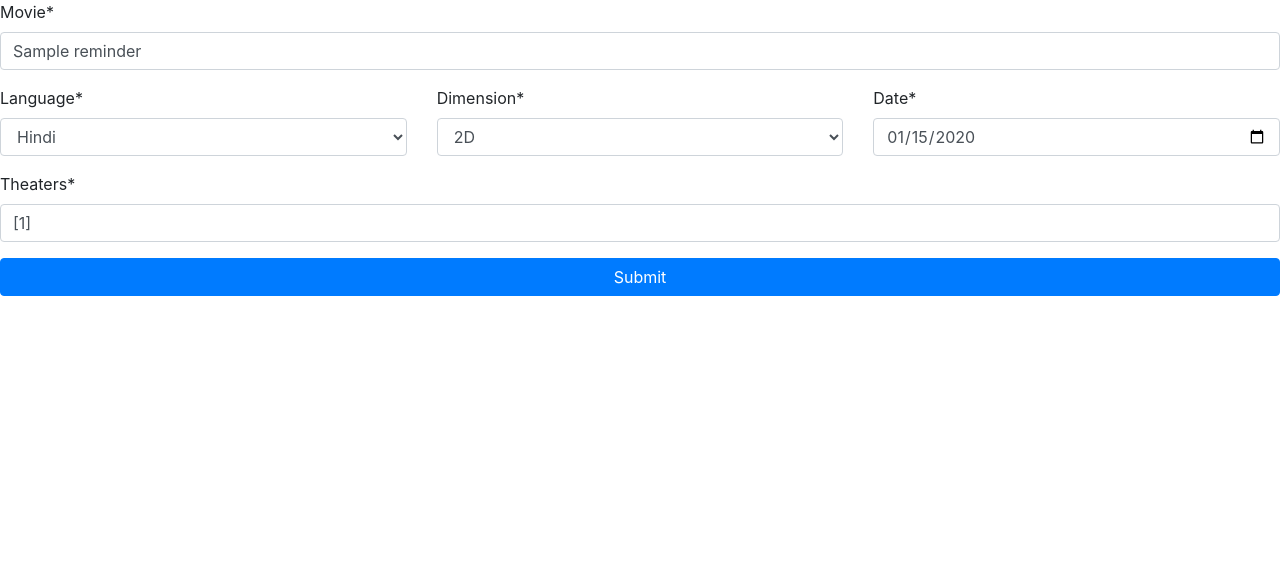
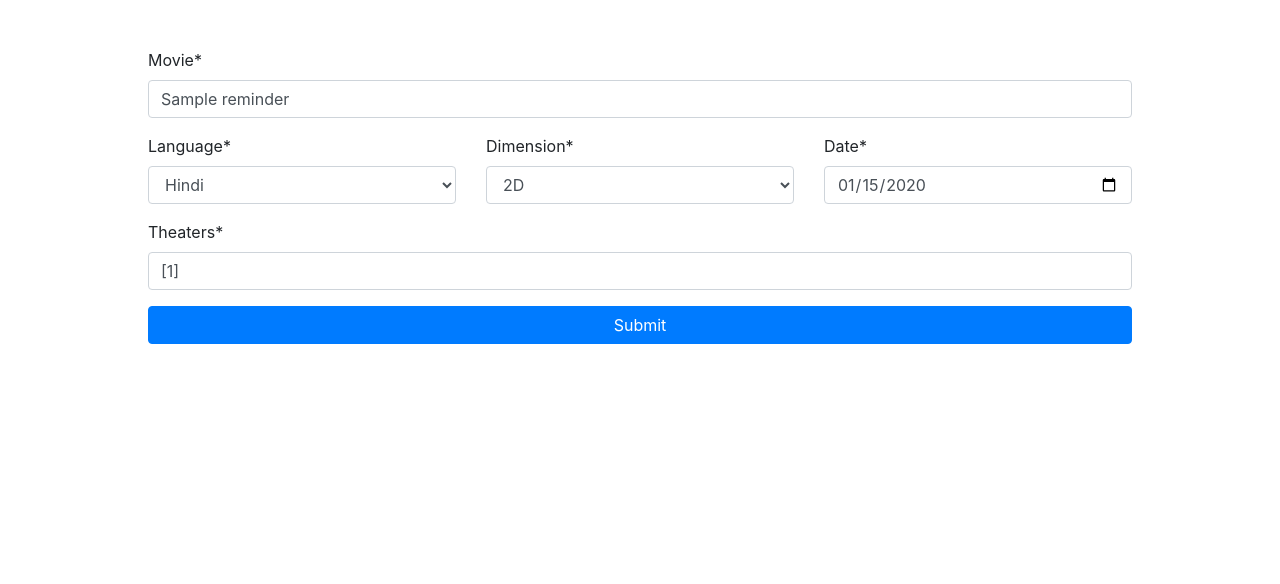
Before and after one commit to ArionMiles/Diomedes, a Django app: a page that uses moviealert/templates/edit_reminder.html in a window 1280 px wide. Shown: the part 56-640 px from the top of the page. Run offline with Django 3.2, Linux system fonts and the light colour scheme; a user stored in the database is signed in; tables that the repository leaves empty hold one stand-in row (values such as "Sample post"); parts of the project's set-up code (start-up, migrations or seed data) failed here and were passed over; some libraries are stand-ins or nearby versions.

Commit message:
Updated CSS for edit form

```diff
--- a/moviealert/templates/edit_reminder.html
+++ b/moviealert/templates/edit_reminder.html
@@ -7,7 +7,9 @@
 {% endblock %}
 
 {% block content %}
-
+<div class="container">
+        <div class="row m-md-5">
+            <div class="col-sm-12">
 <form action={% url 'edit_reminder' reminder.id %} method="post">
     {% if form.errors %}
         {% for field in form %}
@@ -39,7 +41,9 @@
     {{ form.theaters|as_crispy_field }}
     <input type="submit" class="btn btn-primary btn-block" value="Submit">
 </form>
-
+</div>
+</div>
+</div>
 {{ form.media.js }}
 
 {% endblock %}
```
